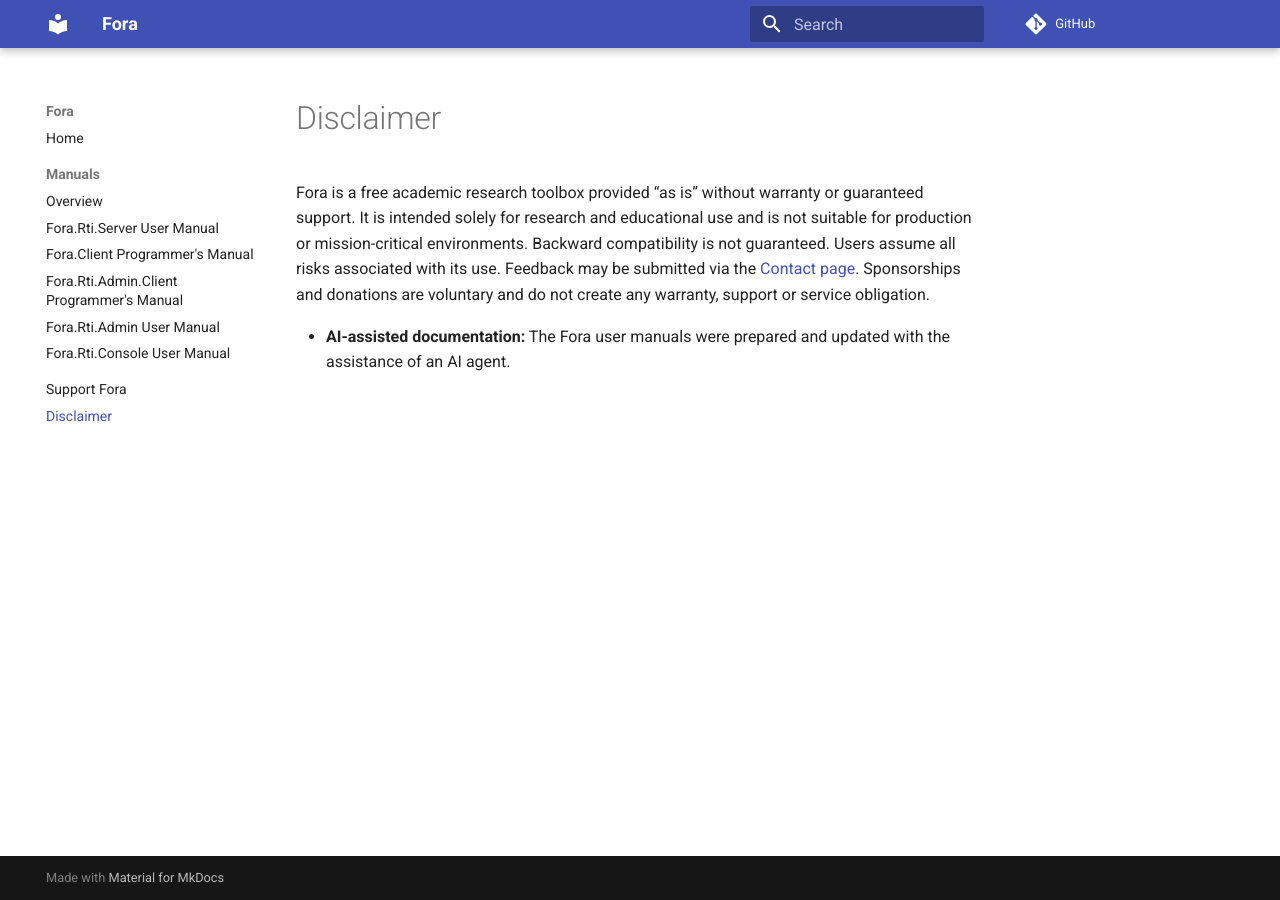
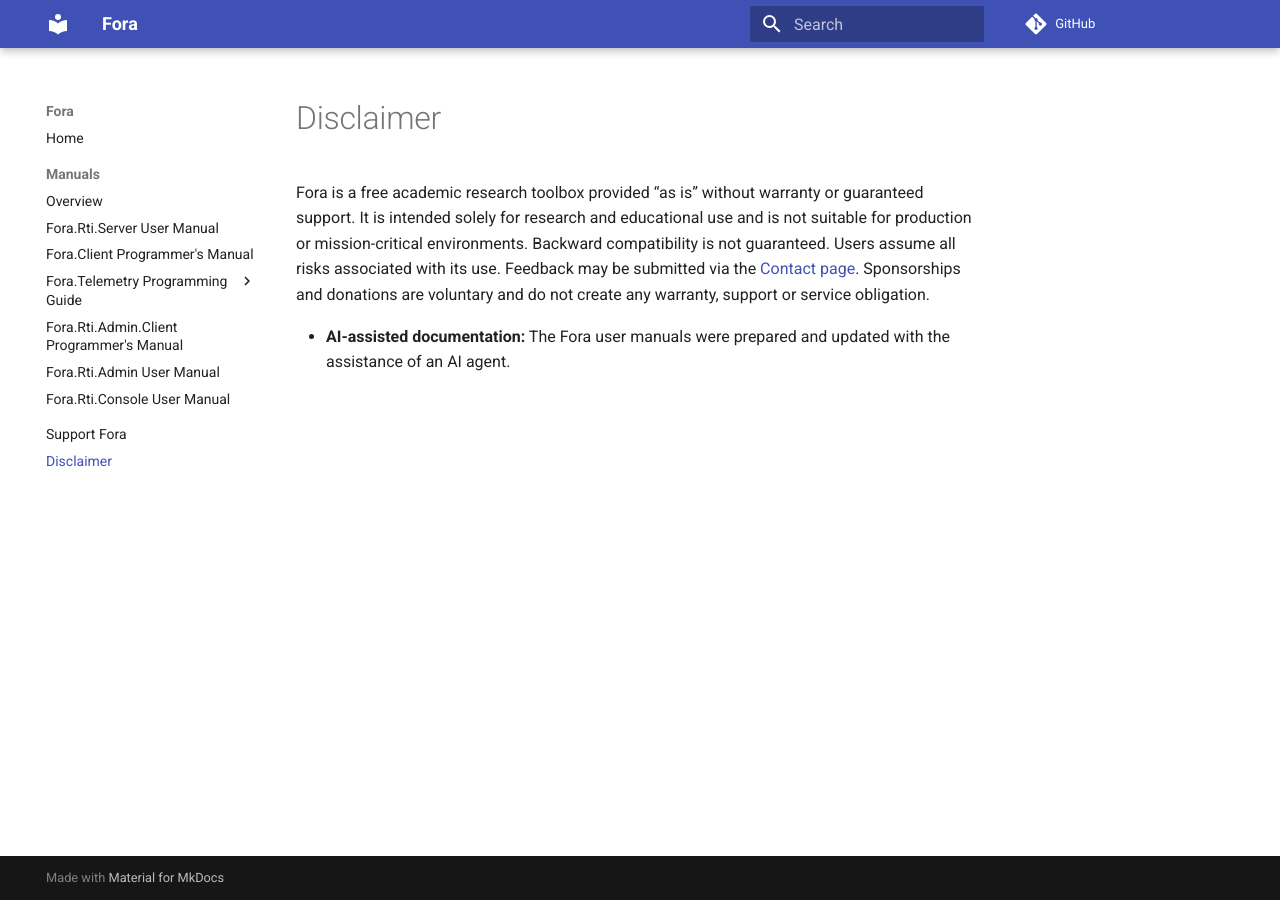
Before and after one commit to otopcu/fora-site, an MkDocs documentation site: the page built from docs/disclaimer.md, in a window 1280 px wide. Built offline with MkDocs 1.6.1 and Material for MkDocs 9.7.7, drawn with Linux system fonts in a browser that asks for light colours; comment, search, counter and statistics services are not loaded; part of the change alters nothing that is shown.

Commit message:
Add the Fora.Telemetry guide to the manuals navigation

```diff
--- a/mkdocs.yml
+++ b/mkdocs.yml
@@ -47,6 +47,11 @@ nav:
       - Overview: manuals/index.md
       - Fora.Rti.Server User Manual: manuals/server-user-manual.md
       - Fora.Client Programmer's Manual: manuals/fora-client-programmers-manual.md
+      - Fora.Telemetry Programming Guide:
+          - Overview: manuals/fora-telemetry/index.md
+          - Record a federate: manuals/fora-telemetry/recording.md
+          - Read and summarize measurements: manuals/fora-telemetry/analysis.md
+          - Analyze an exchange: manuals/fora-telemetry/exchanges.md
       - Fora.Rti.Admin.Client Programmer's Manual: manuals/admin-client-programmers-manual.md
       - Fora.Rti.Admin User Manual: manuals/admin-tool-user-manual.md
       - Fora.Rti.Console User Manual: manuals/console-user-manual.md
```
